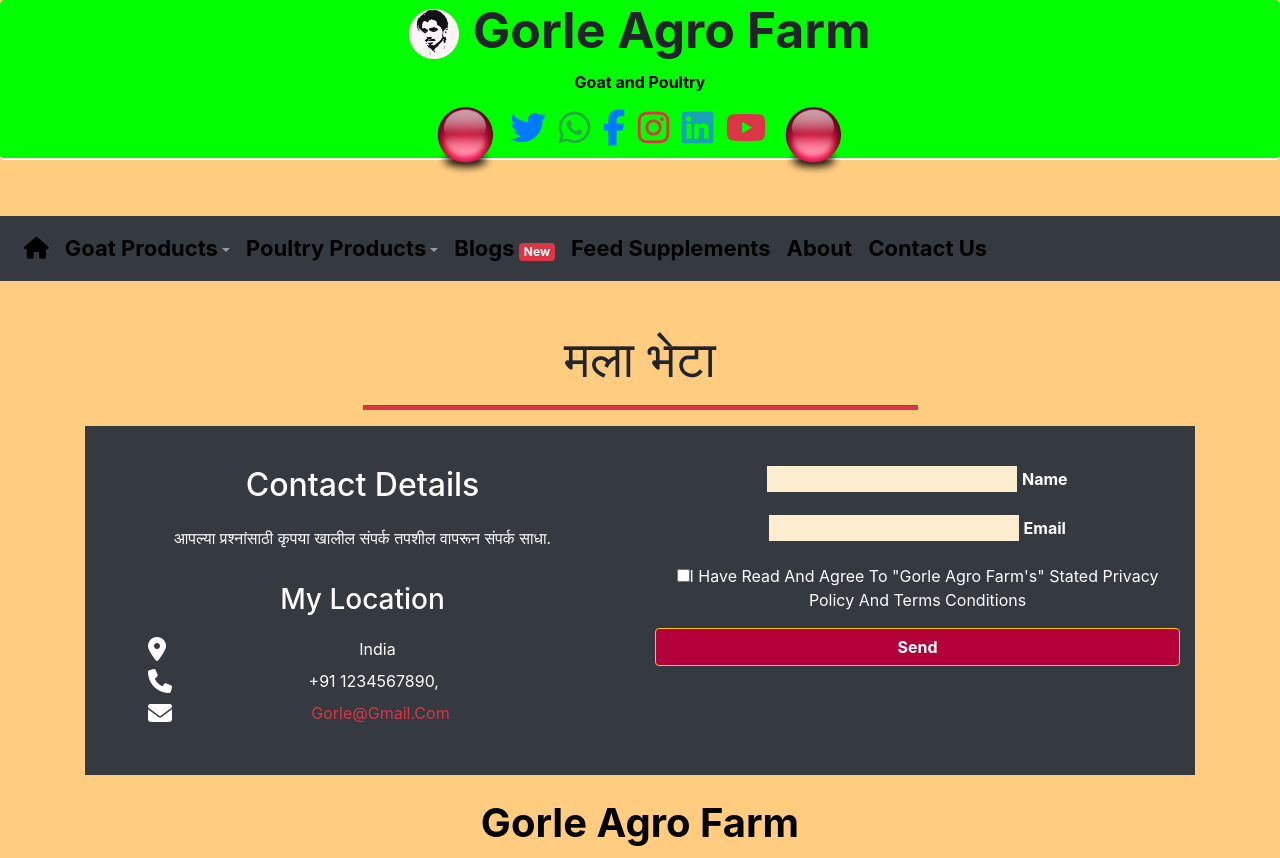
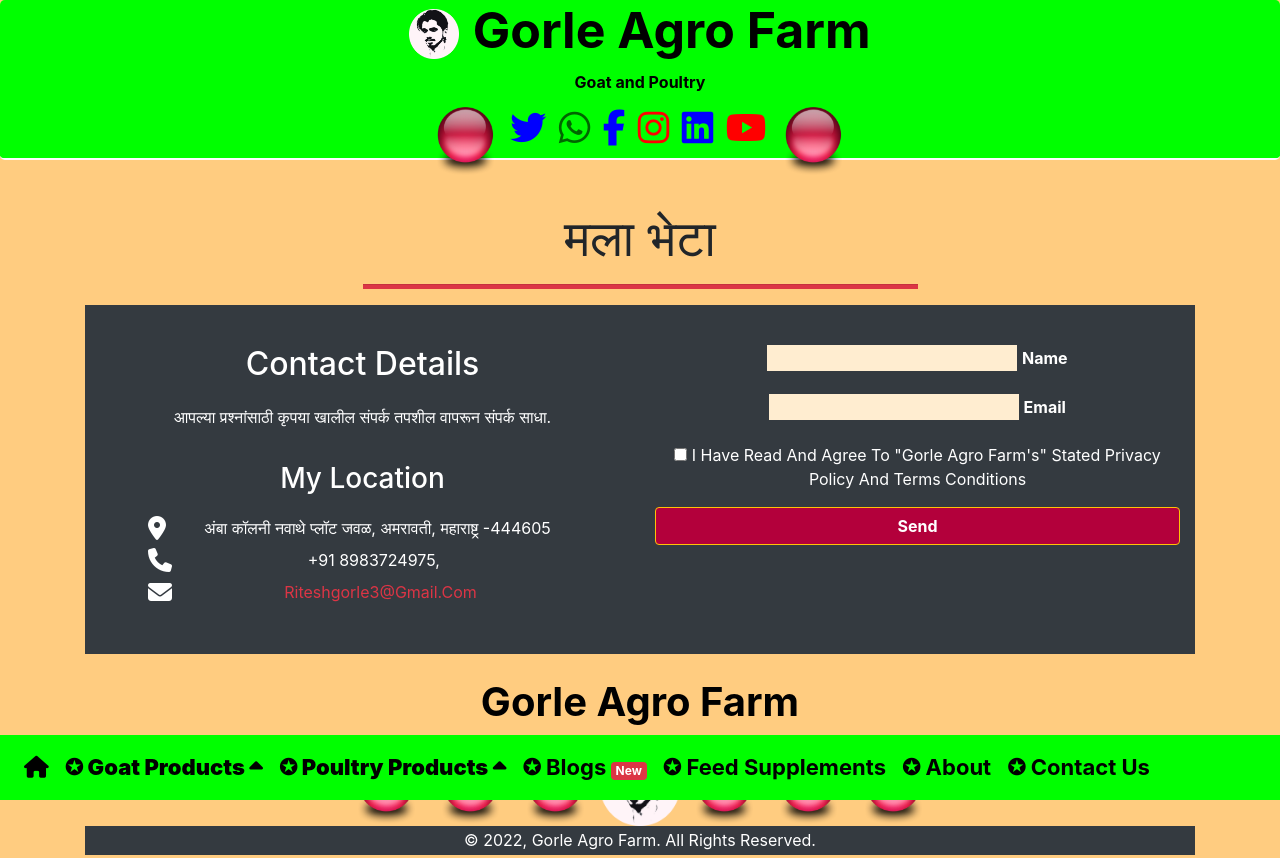
Before and after one commit to RiteshGorle/RG-Farm, a plain HTML site: page contact.html in a window 1280 px wide. Shown: the top 858 px of the page. Drawn offline with nearby package versions, Linux system fonts and the light colour scheme.

Commit message:
Total Change

```diff
--- a/contact.html
+++ b/contact.html
@@ -1,94 +1,159 @@
 <!DOCTYPE html>
 <html>
 <head>
+<!--------------------------------------------------->
+<!--------------- TITLE OF WEBSITE PAGE ------------->
+<!--------------------------------------------------->
+<title>Gorle Agro Farm</title>
+
+<!--------------------------------------------------->
+<!--------------------- META SEO WORK --------------->
+<!--------------------------------------------------->
   <meta charset="utf-8">
   <meta name="description" content="this website is all about goat & poultry farm.">
   <meta name="keywords" content="Goat,poutry,eggs,meat,goat milk,">
   <meta name="author" content="Ritesh Gorle">
   <meta name="viewport" content="width=device-width, initial-scale=1.0">
   <meta http-equiv="X-UA-Compatible" content="IE=edge">
-	<title>Contact</title>
 
-	<!---------Bootstrap 4------------->
+
+<!--------------------------------------------------->
+<!--------------------- FAVICON IMAGE --------------->
+<!--------------------------------------------------->
+<link rel="icon" type="image/x-icon" href="logo1.png">
+
+
+<!--------------------------------------------------->
+<!--------------------- BOOTSTRAP 4 ----------------->
+<!--------------------------------------------------->
 <link rel="stylesheet" href="https://cdn.jsdelivr.net/npm/bootstrap@4.6.1/dist/css/bootstrap.min.css">
-  <script src="https://cdn.jsdelivr.net/npm/jquery@3.5.1/dist/jquery.slim.min.js"></script>
+<!-- jQuery library -->
+<script src="https://cdn.jsdelivr.net/npm/jquery@3.6.0/dist/jquery.slim.min.js"></script>
+<!-- Popper JS -->
 <script src="https://cdn.jsdelivr.net/npm/popper.js@1.16.1/dist/umd/popper.min.js"></script>
+<!-- Latest compiled JavaScript -->
 <script src="https://cdn.jsdelivr.net/npm/bootstrap@4.6.1/dist/js/bootstrap.bundle.min.js"></script>
+<!-- jQuery library End -->
 
-  <!---------Font Awesome style------------->
+
+<!--------------------------------------------------->
+<!-----------------Font Awesome Icon ---------------->
+<!--------------------------------------------------->
 <link rel="stylesheet" href="https://cdnjs.cloudflare.com/ajax/libs/font-awesome/4.7.0/css/font-awesome.min.css">
 
 
-   <!---------Font Awesome Kit------------->
+<!--------------------------------------------------->
+<!------------------ Font Awesome Kit --------------->
+<!--------------------------------------------------->
 <script src="https://kit.fontawesome.com/92c23805dd.js" crossorigin="anonymous"></script>
 
-  <!---------CSS------------->
+<!--------------------------------------------------->
+<!----------------------- CSS ----------------------->
+<!--------------------------------------------------->
 <link rel="stylesheet" type="text/css" href="style.css">
+
 </head>
 
-<body>
-<!------Header Navigation Bar------>
-<!---------------Heading & Social Links Start---------------->
+<body data-spy="scroll" >
+
+
+<!--%%%%%%%%%%%%%%%%%%%%%%%%%%=>  WebSite Name: Gorle Agro Farm  <=%%%%%%%%%%%%%%%%%%%%%%%%%%%%%-->
+<!--%%%%%%%%%%%%%%%%%%%%%%%%%%=>     Made by: Ritesh Gorle       <=%%%%%%%%%%%%%%%%%%%%%%%%%%%%%-->
+<!--%%%%%%%%%%%%%%%%%%%%%%%%%%=>     Created: March 2022         <=%%%%%%%%%%%%%%%%%%%%%%%%%%%%%-->
+<!--%%%%%%%%%%%%%%%%%%%%%%%%%%=>     Content: FARM Products      <=%%%%%%%%%%%%%%%%%%%%%%%%%%%%%-->
+
+
+
+<!--------------------------------===============================------------------------------------->
+<!----------------------------= SECTION 01: LOGO AND SOCIAL START =----------------------------------->
+<!--------------------------------===============================------------------------------------->
 <header>
-    <div class="jumbotron text-center fixed-top " id="top" style="margin-bottom:0">
-  <h1 ><img src="Bunty.png" width="50"  alt=""> <strong>Gorle Agro Farm</strong></h1>
+
+<!--%%%%%%%%%%%%%%%%%%%%%%%%%%%%&&&&&&&& LOGO %%%%%%%%%%%%%%%%%%%%%%%%%%%%%%%%%%%%%%%%%-->
+<div class="jumbotron text-center"  style="margin-bottom:0">
+<h1 ><img  src="Bunty.png" width="50"  alt=""> <a id="id55" href="index.html"><strong >Gorle Agro Farm</strong></a></h1>
   <p ><strong>Goat and Poultry</strong></p>
-             <ul class="list-inline"> <img class="imgleft1" src="Ball.png" alt="" />
-                <li  class="list-inline-item"><a class="text-primary text-hover-primary" href="https://twitter.com/" target="_blank" title="twitter"><i class="fa fa-twitter" ></i></a></li>
-                <li class="list-inline-item"><a class="text-success text-hover-primary" href="https://www.whatsapp.com/" target="_blank" title="whatsapp"><i class="fa fa-whatsapp" ></i></a></li>
-                <li class="list-inline-item"><a class="text-primary text-hover-primary" href="https://www.facebook.com/" target="_blank" title="facebook"><i class="fa fa-facebook-f" ></i></a></li>
-                <li class="list-inline-item"><a class="text-danger text-hover-primary" href="https://www.instagram.com/" target="_blank" title="instagram"><i class="fa fa-instagram" ></i></a></li>
-                <li class="list-inline-item"><a class="text-info text-hover-primary" href="https://www.linkedin.com/signup" target="_blank" title="linkedin"><i class="fa fa-linkedin-square" ></i></a></li>
-                <li class="list-inline-item"><a class="text-danger text-hover-primary" href="https://www.youtube.com/" target="_blank" title="youtube"><i class="fa fa-youtube-play" ></i></a></li><img class="imgleft1" src="Ball.png" alt=""/>
+
+<!--%%%%%%%%%%%%%%%%%%%%%%%%%%%%&&&&&&&& SOCIAL %%%%%%%%%%%%%%%%%%%%%%%%%%%%%%%%%%%%%%%%%-->
+            <ul class="list-inline" > <img class="imgleft1" id="my-content" src="Ball.png" alt="" />
+                <li  class="list-inline-item"><a style="color: #0000ff;"  href="https://twitter.com/" target="_blank" title="twitter"><i class="fa fa-twitter" ></i></a></li>
+                <li class="list-inline-item"><a style="color: #006600;"  href="https://www.whatsapp.com/" target="_blank" title="whatsapp"><i class="fa fa-whatsapp" ></i></a></li>
+                <li class="list-inline-item"><a style="color: #0000ff;" href="https://www.facebook.com/" target="_blank" title="facebook"><i class="fa fa-facebook-f" ></i></a></li>
+                <li class="list-inline-item"><a style="color: #ff0000;" href="https://www.instagram.com/" target="_blank" title="instagram"><i class="fa fa-instagram" ></i></a></li>
+                <li class="list-inline-item"><a style="color: #0000ff;" href="https://www.linkedin.com/signup" target="_blank" title="linkedin"><i class="fa fa-linkedin-square" ></i></a></li>
+                <li class="list-inline-item"><a style="color: #ff0000;" href="https://www.youtube.com/" target="_blank" title="youtube"><i class="fa fa-youtube-play" ></i></a></li><img class="imgleft1" src="Ball.png" id="my-content" alt=""/>
               </ul>
           </div>
-
-</header> <br> <br> <br> <br> <br> <br> <br> <br> <br>
-<!---------------Heading & Social Links END---------------->
+</header>
+<!--------------------------------===============================------------------------------------->
+<!----------------------------=  SECTION 01: LOGO AND SOCIAL END  =----------------------------------->
+<!--------------------------------===============================------------------------------------->
 
 
-<!---------------Navigation BAR Start---------------->
-<nav class="navbar navbar-expand-sm bg-dark navbar-dark">
+<!--------------------------------===============================------------------------------------->
+<!------------------------------=   SECTION 02: NAVIGATION START  =----------------------------------->
+<!--------------------------------===============================------------------------------------->
+<nav class="navbar navbar-expand-sm  navbar-dark  fixed-bottom">
+
+<!--%%%%%%%%%%%%%%%%%%%%%%%%%%%%&&&&&&&& MOBILE MENU BUTTON %%%%%%%%%%%%%%%%%%%%%%%%%%%%%%%%%%%%%%%%%-->
   <button class="navbar-toggler" id="navi" type="button" data-toggle="collapse" data-target="#collapsibleNavbar">
     <i class="fa fa-gear fa-spin" style="font-size:24px"></i>  Menu
   </button>
+
+<!--%%%%%%%%%%%%%%%%%%%%%%%%%%%%&&&&&&&& COLLAPSE %%%%%%%%%%%%%%%%%%%%%%%%%%%%%%%%%%%%%%%%%-->
   <div class="collapse navbar-collapse" id="collapsibleNavbar">
+
+<!--%%%%%%%%%%%%%%%%%%%%%%%%%%%%&&&&&&&& LINKS START %%%%%%%%%%%%%%%%%%%%%%%%%%%%%%%%%%%%%%%%%-->
     <ul class="navbar-nav ">
       <li class="nav-item">
         <a class="nav-link" href="index.html"><strong class="navco"><i class="fas fa-home"></i></strong></a>
       </li>
-      <li class="nav-item dropdown ">
-        <a class="nav-link dropdown-toggle" id="navbardrop" data-toggle="dropdown" href="#"><strong class="navco">Goat Products</strong></a>
-        <div class="dropdown-menu">
-        <a class="dropdown-item" href="goat.html">Goat Meat</a>
-        <a class="dropdown-item" href="goat.html">Goat Milk</a>
-        <a class="dropdown-item" href="goat.html">Goat Manure</a>
+
+<!--%%%%%%%%%%%%%%%%%%%%%%%%%%%%&&&&&&&& DROPDOWN 1 %%%%%%%%%%%%%%%%%%%%%%%%%%%%%%%%%%%%%%%%%-->
+    <li>
+       <div class="dropup">
+         <a class="nav-link " href="#" ><strong class="navco">✪ Goat Products <i class='fas fa-caret-up'></i></strong></a>
+       <div class="dropup-content">
+        <a class="dropup-item" href="goat.html">Goat Meat</a>
+        <a class="dropup-item" href="goat.html">Goat Milk</a>
+        <a class="dropup-item" href="goat.html">Goat Manure</a>
        </div>
-
-      </li>
-      <li class="nav-item dropdown">
-        <a class="nav-link dropdown-toggle" id="navbardrop" data-toggle="dropdown" href="#"><strong class="navco">Poultry Products</strong></a>
-         <div class="dropdown-menu">
-        <a class="dropdown-item" href="poultry.html">Chicken</a>
-        <a class="dropdown-item" href="poultry.html">Eggs</a>
        </div>
    </li>
+
+<!--%%%%%%%%%%%%%%%%%%%%%%%%%%%%&&&&&&&& DROPDOWN 2 %%%%%%%%%%%%%%%%%%%%%%%%%%%%%%%%%%%%%%%%%-->
+   <li>
+       <div class="dropup">
+         <a class="nav-link"  href="#" ><strong class="navco">✪ Poultry Products <i class='fas fa-caret-up'></i>
+         </strong></a>
+       <div class="dropup-content">
+        <a class="dropup-item" href="poultry.html">Chicken</a>
+        <a class="dropup-item" href="poultry.html">Eggs</a>
+       </div>
+       </div>
+   </li>
+
+
       <li class="nav-item">
-        <a class="nav-link" href="blogs.html"><strong class="navco">Blogs</strong> <span class="badge badge-danger">New</span></a>
+        <a class="nav-link" href="blogs.html"><strong class="navco">✪ Blogs</strong> <span class="badge badge-danger">New</span></a>
       </li>
       <li class="nav-item">
-        <a class="nav-link" href="Feed.html"><strong class="navco">Feed Supplements</strong></a>
+        <a class="nav-link" href="Feed.html"><strong class="navco">✪ Feed Supplements</strong></a>
       </li>
       <li class="nav-item">
-        <a class="nav-link" href="about.html"><strong class="navco">About</strong></a>
+        <a class="nav-link" href="about.html"><strong class="navco">✪ About</strong></a>
       </li>
       <li class="nav-item">
-        <a class="nav-link" href="contact.html"><strong class="navco">Contact Us</strong></a>
+        <a class="nav-link" href="contact.html"><strong class="navco">✪ Contact Us</strong></a>
       </li>
     </ul>
   </div>
 </nav>
-<!---------------Navigation BAR END---------------->
+<!--------------------------------===============================------------------------------------->
+<!------------------------------=    SECTION 02: NAVIGATION END   =----------------------------------->
+<!--------------------------------===============================------------------------------------->
+
+
 
 <!-----------Heading---------------->
 <div class="container text-center text-capitalize pt-5">
@@ -107,15 +172,15 @@
                         <ul class="list-unstyled li-space-lg">
                             <li class="media">
                                 <i class="fa fa-map-marker ml-5 mb-2" style="font-size:24px"></i>
-                                <div class="media-body mr-5">India </div>
+                                <div class="media-body mr-5">अंबा कॉलनी नवाथे प्लॉट जवळ, अमरावती, महाराष्ट्र -444605 </div>
                             </li>
                             <li class="media">
                                 <i class="fa fa-phone ml-5 mb-2" style="font-size:24px"></i>
-                                <div class="media-body mr-5">+91 1234567890, &nbsp;&nbsp;</div>
+                                <div class="media-body mr-5">+91 8983724975, &nbsp;&nbsp;</div>
                             </li>
                             <li class="media">
                                 <i class="fa fa-envelope ml-5" style="font-size:24px"></i>
-                                <div class="media-body mr-5"><a class="text-danger" href="#">Gorle@gmail.com</a> </div>
+                                <div class="media-body mr-5"><a class="text-danger" href="#">Riteshgorle3@gmail.com</a> </div>
                             </li>
                         </ul>
                     </div> <!-- end of text-container -->
@@ -136,7 +201,7 @@
                         </div>
 
                         <div class="form-group checkbox ">
-                            <input type="checkbox"  value="Agreed-to-Terms" required>I have read and agree to "Gorle Agro Farm's" stated <a href="#">Privacy Policy</a> and <a href="#">Terms Conditions</a>
+                            <input type="checkbox"  value="Agreed-to-Terms" required> I have read and agree to "Gorle Agro Farm's" stated <a href="#">Privacy Policy</a> and <a href="#">Terms Conditions</a>
                             <div class="help-block with-errors"></div>
                         </div>
                         <div class="form-group">
@@ -172,12 +237,10 @@
 <!-------------Fancy Work END----------------->
 
 
-
-
 <!-------------Footer-------------------->
 <footer>
 <p class="text-center bg-dark text-white">© 2022, Gorle Agro Farm. All rights reserved.</p>
 </footer>
-
+<br> <br> <br>
 </body>
 </html>
```
Lines whose indentation alone changed are shown as unchanged.
